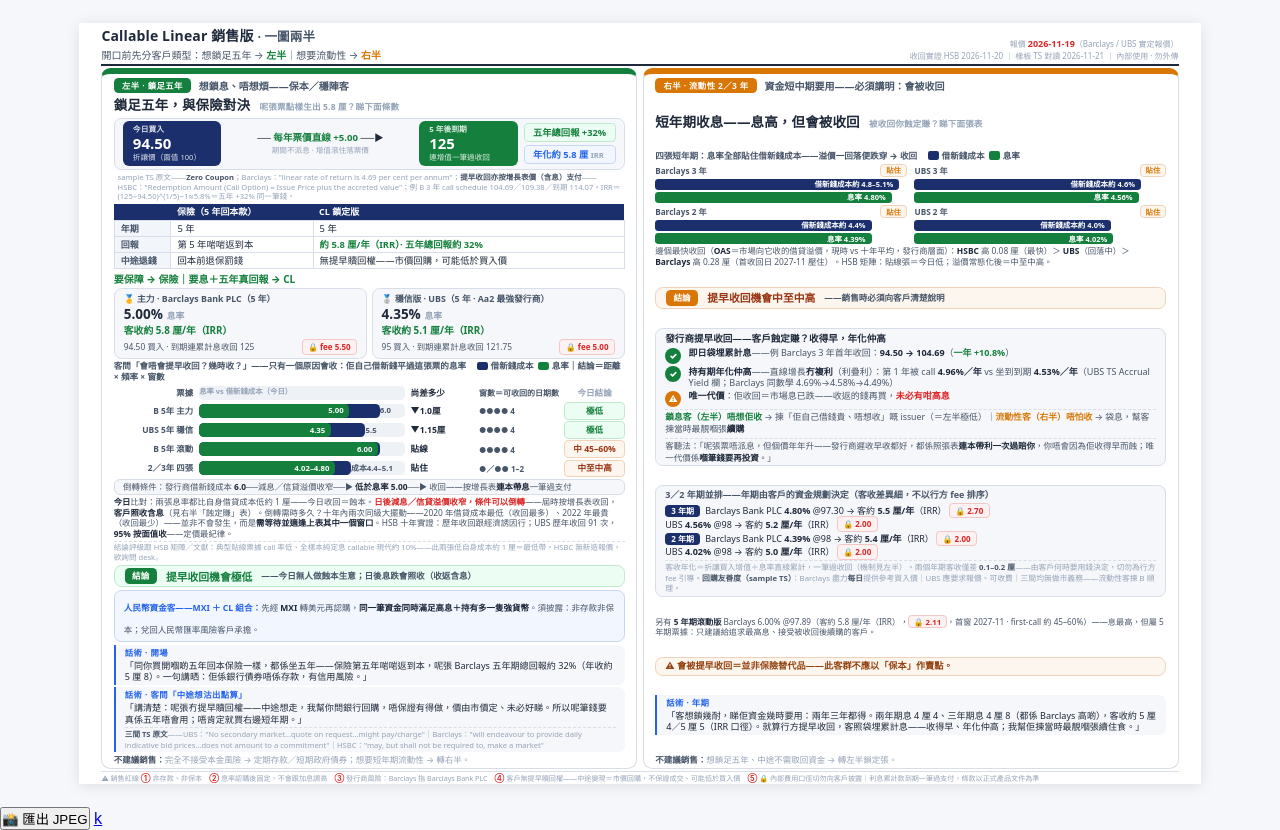
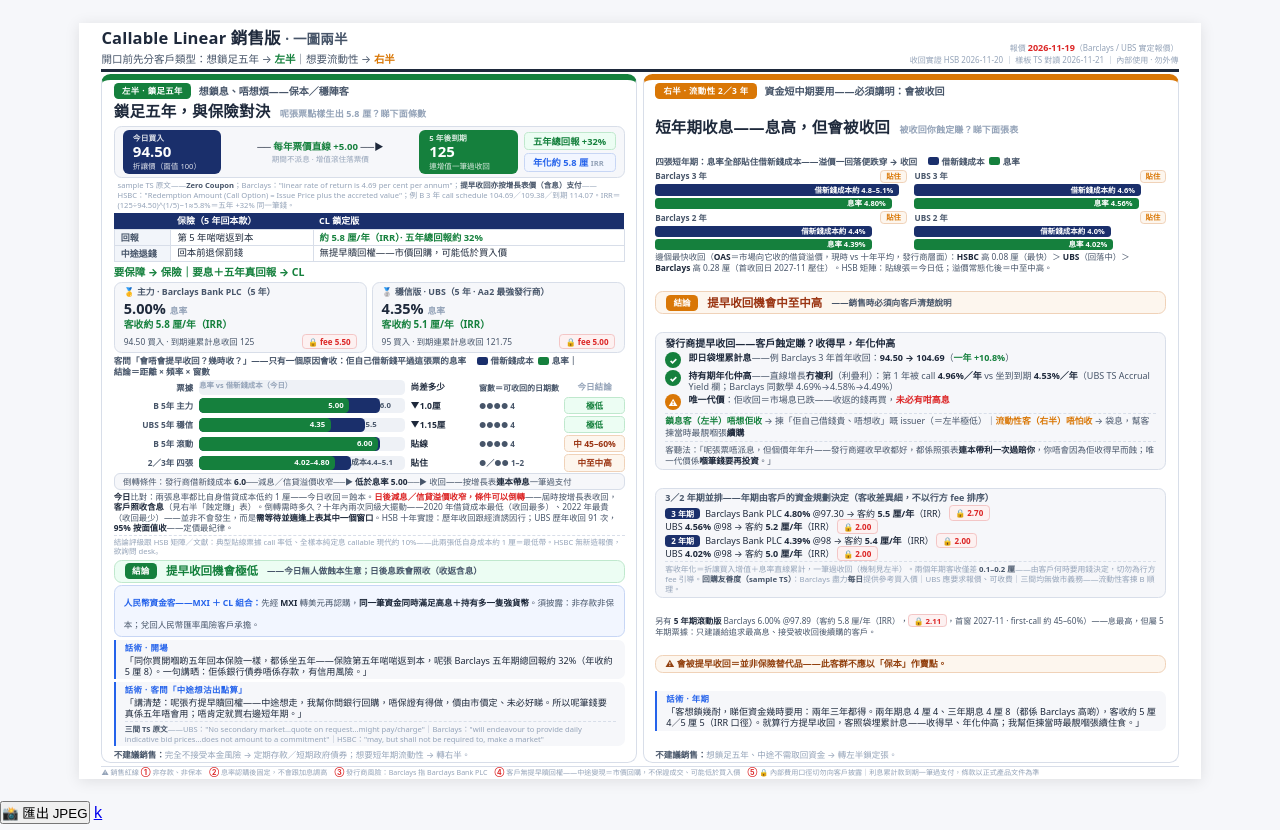
Before and after one commit to leunghlk/infographics, a plain HTML site: page rm-cl-sell-guide-A4-2026-11.html in a window 1280 px wide. Drawn offline with Linux system fonts and the light colour scheme.

Commit message:
v38: headline層級修復(h1 14→16.5px w900底線3px/hh 13.5→15.5px/concl 11.5/px 14.5/kt-t 10)＋bt結論公式nowrap防斷行——找數=vs2冗餘年期行(5年vs5年)刪除＋右半micro shave(krow/psrc/warn/say.tx)
Co-Authored-By: Claude Code <noreply@anthropic.com>

```diff
--- a/rm-cl-sell-guide-A4-2026-11.html
+++ b/rm-cl-sell-guide-A4-2026-11.html
@@ -29,10 +29,10 @@
   @page{size:A4 landscape; margin:1.5mm 5mm;}
 
   /* header */
-  .hd{display:flex; justify-content:space-between; align-items:flex-end; border-bottom:2.5px solid var(--ink); padding-bottom:.5mm;}
-  .hd h1{font-size:14px; letter-spacing:.01em;}
-  .hd h1 .thin{color:var(--ink2); font-weight:600; font-size:12.5px;}
-  .hd .sub{font-size:10px; color:var(--ink2); margin-top:.6mm;}
+  .hd{display:flex; justify-content:space-between; align-items:flex-end; border-bottom:3px solid var(--ink); padding-bottom:.55mm;}
+  .hd h1{font-size:16.5px; font-weight:900; letter-spacing:.01em;}
+  .hd h1 .thin{color:var(--ink2); font-weight:600; font-size:13.5px;}
+  .hd .sub{font-size:10.5px; color:var(--ink2); margin-top:.6mm;}
   .hd .sub .gl{color:var(--green); font-weight:800;} .hd .sub .am{color:var(--amber); font-weight:800;}
   .hd .asof{text-align:right; font-size:8px; color:var(--ink3); line-height:1.5;}
   .hd .asof b{color:var(--red); font-size:9px;}
@@ -46,8 +46,8 @@
   .chip .tag{background:var(--green); color:#fff; font-size:8.4px; font-weight:800; border-radius:1.2mm; padding:.5mm 2.2mm; letter-spacing:.05em;}
   .half.r .chip .tag{background:var(--amber);}
   .chip .who{font-size:10px; color:var(--ink2); font-weight:600;}
-  .hh{font-size:13.5px; font-weight:900; letter-spacing:.01em; display:flex; align-items:baseline; gap:2.5mm;}
-  .hh small{font-size:8.6px; color:var(--ink3); font-weight:600;}
+  .hh{font-size:15.5px; font-weight:900; letter-spacing:.01em; display:flex; align-items:baseline; gap:2.5mm;}
+  .hh small{font-size:9px; color:var(--ink3); font-weight:600;}
 
   /* 現金流圖（零息制一圖講晒） */
   .cf{display:flex; align-items:stretch; gap:1.6mm; background:var(--bg); border:1px solid var(--line); border-radius:2mm; padding:.7mm 2.2mm;}
@@ -106,7 +106,7 @@
   .kt .kq b{color:var(--ink);}
 
   /* 結論 banner */
-  .concl{border-radius:2mm; padding:.65mm 2.6mm; font-size:10.8px; font-weight:900; display:flex; align-items:center; gap:2.4mm;}
+  .concl{border-radius:2mm; padding:.65mm 2.6mm; font-size:11.5px; font-weight:900; display:flex; align-items:center; gap:2.4mm;}
   .concl .clab{flex:none; font-size:8.6px; font-weight:800; color:#fff; background:var(--green); border-radius:1.2mm; padding:.5mm 2mm;}
   .concl.g{background:#ecfdf3; border:1px solid #bfe8cd; color:var(--green);}
   .concl.r{background:#fdf6ee; border:1px solid #f0d2b8; color:#9a3412;}
@@ -119,12 +119,12 @@
   .vs2 td{border:1px solid var(--line); font-size:9.4px; padding:.44mm 1.6mm; line-height:1.24; background:#fff;}
   .vs2 td:first-child{background:#f2f5fa; font-weight:700; font-size:9px; width:15mm; color:var(--ink2);}
   .vs2 .win{color:var(--green); font-weight:800;}
-  .punch{font-size:10px; font-weight:800; color:var(--green);}
+  .punch{font-size:10.5px; font-weight:800; color:var(--green);}
 
   /* 被收回——蝕定賺 表 */
   .kt{border:1px solid var(--line); border-radius:2mm; background:var(--bg); padding:.75mm 2.4mm .65mm;}
-  .kt .kt-t{font-size:9.6px; font-weight:800; color:var(--ink);}
-  .kt .krow{display:flex; gap:2mm; align-items:flex-start; margin-top:.45mm; font-size:9px; line-height:1.28; color:var(--ink2);}
+  .kt .kt-t{font-size:10px; font-weight:800; color:var(--ink);}
+  .kt .krow{display:flex; gap:2mm; align-items:flex-start; margin-top:.42mm; font-size:9px; line-height:1.26; color:var(--ink2);}
   .kt .krow .ic{flex:none; width:4.2mm; height:4.2mm; border-radius:50%; color:#fff; font-size:9px; font-weight:900; display:flex; align-items:center; justify-content:center; margin-top:.15mm;}
   .kt .krow .ic.g{background:var(--green);} .kt .krow .ic.a{background:var(--amber);}
   .kt .krow b{color:var(--ink);} .kt .krow .num{color:var(--green); font-weight:800;} .kt .krow .rl{color:var(--red); font-weight:800;}
@@ -135,17 +135,17 @@
   /* 產品列（3/2年並排平權） */
   .plist{border:1px solid var(--line); border-radius:2mm; background:var(--bg); padding:.85mm 2.4mm .7mm;}
   .plist .pt{font-size:9px; font-weight:800; color:var(--ink2);}
-  .plist .prow{font-size:9px; color:var(--ink); margin-top:.45mm; line-height:1.26;}
+  .plist .prow{font-size:9px; color:var(--ink); margin-top:.4mm; line-height:1.25;}
   .plist .prow .yr{display:inline-block; background:var(--navy); color:#fff; border-radius:1mm; font-size:8px; font-weight:800; padding:.2mm 1.6mm; margin-right:1.4mm;}
   .plist .prow .seg{display:inline-block; margin-top:.4mm;}
-  .plist .psrc{font-size:7.8px; color:var(--ink3); margin-top:.5mm; padding-top:.4mm; border-top:1px dashed var(--line); line-height:1.35;}
+  .plist .psrc{font-size:7.8px; color:var(--ink3); margin-top:.45mm; padding-top:.35mm; border-top:1px dashed var(--line); line-height:1.3;}
   .plist .psrc b{color:var(--ink2);}
 
   /* 產品卡 */
   .prod{display:grid; grid-template-columns:1fr 1fr; gap:1.2mm;}
   .pc{border:1px solid var(--line); border-radius:2mm; background:var(--bg); padding:.9mm 2.4mm .75mm; display:flex; flex-direction:column; gap:.5mm;}
   .pc .pt{font-size:8.8px; font-weight:800; color:var(--ink2);}
-  .pc .px{font-size:13.5px; font-weight:900; line-height:1.1;}
+  .pc .px{font-size:14.5px; font-weight:900; line-height:1.1;}
   .pc .px small{font-size:8.8px; color:var(--ink3); font-weight:600; margin-left:1mm;}
   .pc .pk{font-size:9.8px; font-weight:800; color:var(--green);}
   .pc .pf{display:flex; justify-content:space-between; align-items:center; font-size:8.4px; color:var(--ink2);}
@@ -163,11 +163,11 @@
   /* 話術 */
   .say{border-left:2.5px solid var(--blue); background:var(--bg); border-radius:0 1.8mm 1.8mm 0; padding:.55mm 2.4mm;}
   .say .st{font-size:8.4px; font-weight:800; color:var(--blue); letter-spacing:.05em;}
-  .say .tx{font-size:9.1px; line-height:1.26; color:var(--ink); margin-top:.3mm;}
+  .say .tx{font-size:9.1px; line-height:1.24; color:var(--ink); margin-top:.25mm;}
   .say .src{display:block; margin-top:.5mm; padding-top:.4mm; border-top:1px dashed var(--line); font-size:7.6px; color:var(--ink3); line-height:1.32;}
   .say .src b{color:var(--ink2);}
 
-  .warn{border:1px solid #f0d2b8; background:#fdf6ee; border-radius:2mm; padding:.5mm 2.4mm; font-size:9.2px; font-weight:700; color:#92400e;}
+  .warn{border:1px solid #f0d2b8; background:#fdf6ee; border-radius:2mm; padding:.45mm 2.4mm; font-size:9px; font-weight:700; color:#92400e;}
   .route{font-size:8.5px; color:var(--ink3); line-height:1.35;}
   .route b{color:var(--ink2);}
 
@@ -209,7 +209,6 @@
 
       <table class="vs2">
         <tr><th style="width:15mm"></th><th>保險（5 年回本款）</th><th>CL 鎖定版</th></tr>
-        <tr><td>年期</td><td>5 年</td><td>5 年</td></tr>
         <tr><td>回報</td><td>第 5 年啱啱返到本</td><td class="win">約 5.8 厘/年（IRR）· 五年總回報約 32%</td></tr>
         <tr><td>中途退錢</td><td>回本前退保罰錢</td><td>無提早贖回權——市價回購，可能低於買入價</td></tr>
       </table>
@@ -231,7 +230,7 @@
       </div>
 
       <div class="bars">
-        <div class="bt">客問「會唔會提早收回？幾時收？」——只有一個原因會收：<b>佢自己借新錢平過這張票的息率</b>　<span class="sw dark"></span>借新錢成本 <span class="sw green"></span>息率｜結論＝<b>距離 × 頻率 × 窗數</b></div>
+        <div class="bt">客問「會唔會提早收回？幾時收？」——只有一個原因會收：<b>佢自己借新錢平過這張票的息率</b>　<span class="sw dark"></span>借新錢成本 <span class="sw green"></span>息率｜<span style="white-space:nowrap">結論＝<b>距離 × 頻率 × 窗數</b></span></div>
         <div class="frow fhead"><div class="fl">票據</div><div class="fb">息率 vs 借新錢成本（今日）</div><div class="fd">尚差多少</div><div class="fw">窗數＝可收回的日期數</div><div class="fv">今日結論</div></div>
         <div class="frow"><div class="fl">B 5年 主力</div><div class="fb"><i class="d" style="width:88%"></i><i class="g" style="width:73%">5.00</i><u style="left:88%">6.0</u></div><div class="fd">▼1.0厘</div><div class="fw">●●●● 4</div><div class="fv g">極低</div></div>
         <div class="frow"><div class="fl">UBS 5年 穩信</div><div class="fb"><i class="d" style="width:81%"></i><i class="g" style="width:64%">4.35</i><u style="left:81%">5.5</u></div><div class="fd">▼1.15厘</div><div class="fw">●●●● 4</div><div class="fv g">極低</div></div>
```
